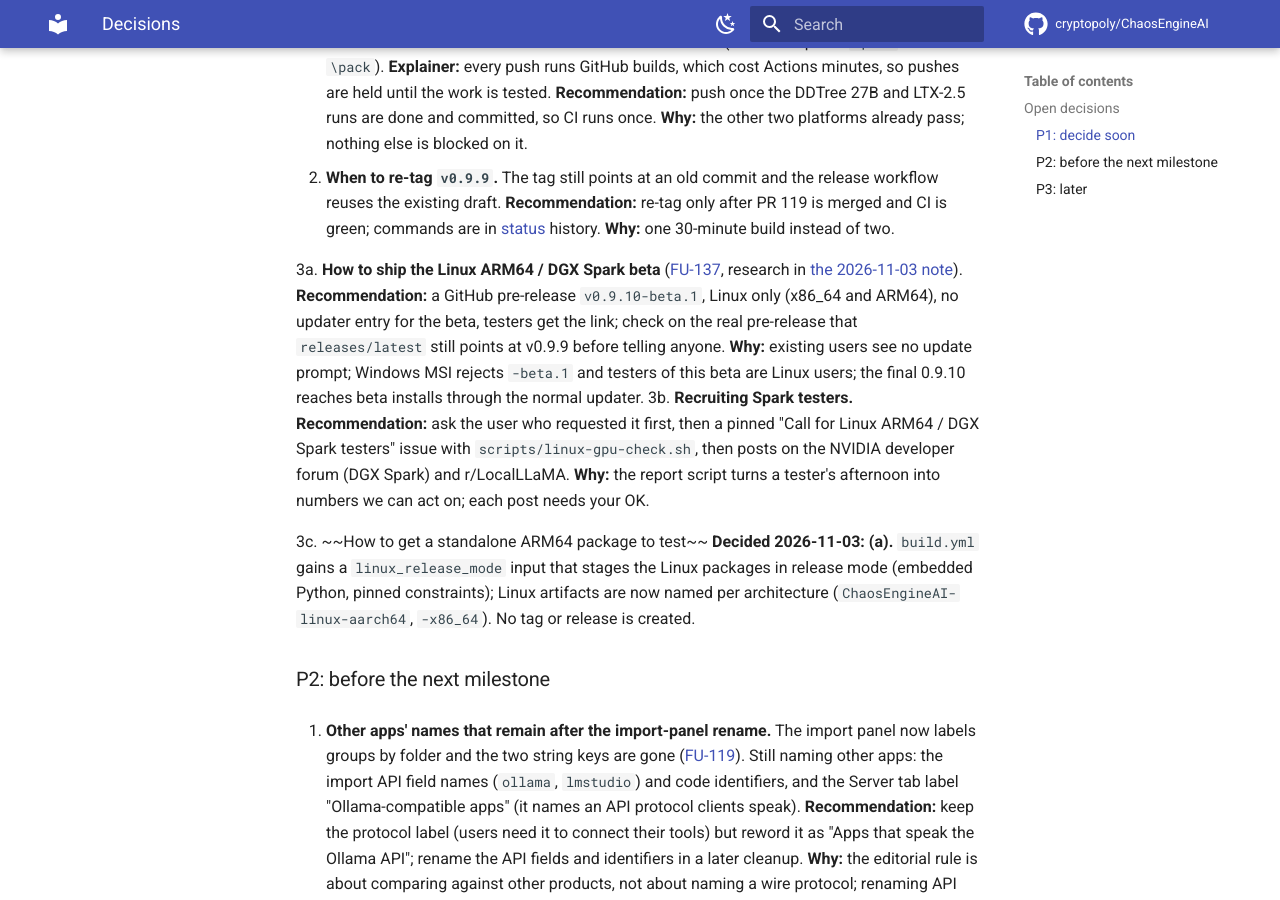
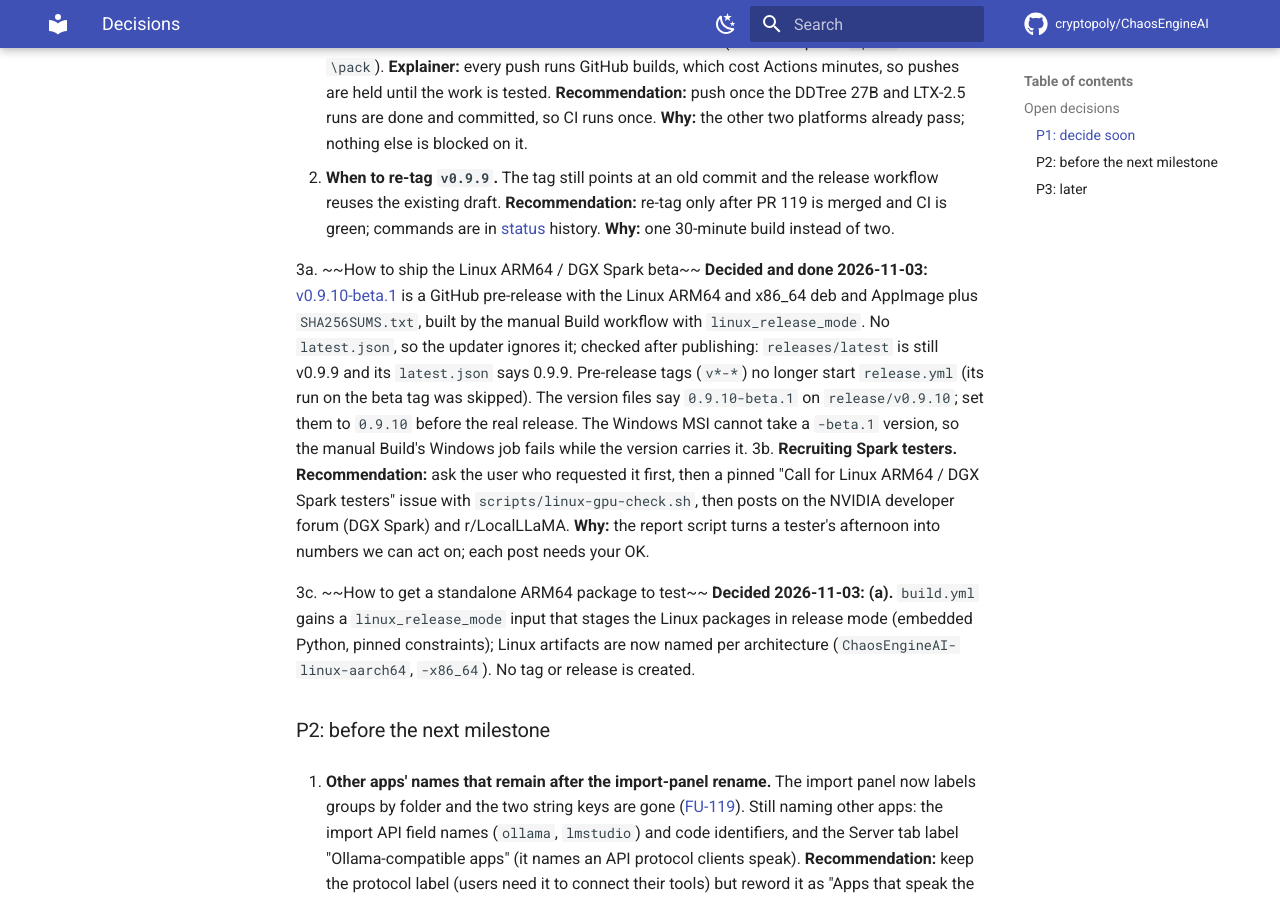
Before and after one commit to cryptopoly/ChaosEngineAI, an MkDocs documentation site: the page built from docs/hub/decisions.md, in a window 1280 px wide and 900 px high, scrolled down 480 px. Built offline with MkDocs 1.6.1 and Material for MkDocs 9.7.7, drawn with Linux system fonts in a browser that asks for light colours; comment, search, counter and statistics services are not loaded.

Commit message:
ci: clear cached bundle outputs before the desktop build; log the beta release decision

```diff
--- a/docs/hub/decisions.md
+++ b/docs/hub/decisions.md
@@ -16,7 +16,7 @@ Priority: P1 blocks launch or reworks built work; P2 is needed before the next m
 1. **Push the Windows test fix to PR 119.** One local commit (a test compared `/pack` with `\pack`). **Explainer:** every push runs GitHub builds, which cost Actions minutes, so pushes are held until the work is tested. **Recommendation:** push once the DDTree 27B and LTX-2.5 runs are done and committed, so CI runs once. **Why:** the other two platforms already pass; nothing else is blocked on it.
 2. **When to re-tag `v0.9.9`.** The tag still points at an old commit and the release workflow reuses the existing draft. **Recommendation:** re-tag only after PR 119 is merged and CI is green; commands are in [status](status.md) history. **Why:** one 30-minute build instead of two.
 
-3a. **How to ship the Linux ARM64 / DGX Spark beta** ([FU-137](tracker/open.md), research in [the 2026-11-03 note](https://github.com/cryptopoly/ChaosEngineAI/blob/staging/docs/UPSTREAM_RESEARCH_2026-11-03-linux-arm64.md)). **Recommendation:** a GitHub pre-release `v0.9.10-beta.1`, Linux only (x86_64 and ARM64), no updater entry for the beta, testers get the link; check on the real pre-release that `releases/latest` still points at v0.9.9 before telling anyone. **Why:** existing users see no update prompt; Windows MSI rejects `-beta.1` and testers of this beta are Linux users; the final 0.9.10 reaches beta installs through the normal updater.
+3a. ~~How to ship the Linux ARM64 / DGX Spark beta~~ **Decided and done 2026-11-03:** [v0.9.10-beta.1](https://github.com/cryptopoly/ChaosEngineAI/releases/tag/v0.9.10-beta.1) is a GitHub pre-release with the Linux ARM64 and x86_64 deb and AppImage plus `SHA256SUMS.txt`, built by the manual Build workflow with `linux_release_mode`. No `latest.json`, so the updater ignores it; checked after publishing: `releases/latest` is still v0.9.9 and its `latest.json` says 0.9.9. Pre-release tags (`v*-*`) no longer start `release.yml` (its run on the beta tag was skipped). The version files say `0.9.10-beta.1` on `release/v0.9.10`; set them to `0.9.10` before the real release. The Windows MSI cannot take a `-beta.1` version, so the manual Build's Windows job fails while the version carries it.
 3b. **Recruiting Spark testers.** **Recommendation:** ask the user who requested it first, then a pinned "Call for Linux ARM64 / DGX Spark testers" issue with `scripts/linux-gpu-check.sh`, then posts on the NVIDIA developer forum (DGX Spark) and r/LocalLLaMA. **Why:** the report script turns a tester's afternoon into numbers we can act on; each post needs your OK.
 
 3c. ~~How to get a standalone ARM64 package to test~~ **Decided 2026-11-03: (a).** `build.yml` gains a `linux_release_mode` input that stages the Linux packages in release mode (embedded Python, pinned constraints); Linux artifacts are now named per architecture (`ChaosEngineAI-linux-aarch64`, `-x86_64`). No tag or release is created.
```
Also changed, not shown: 1 other file.
